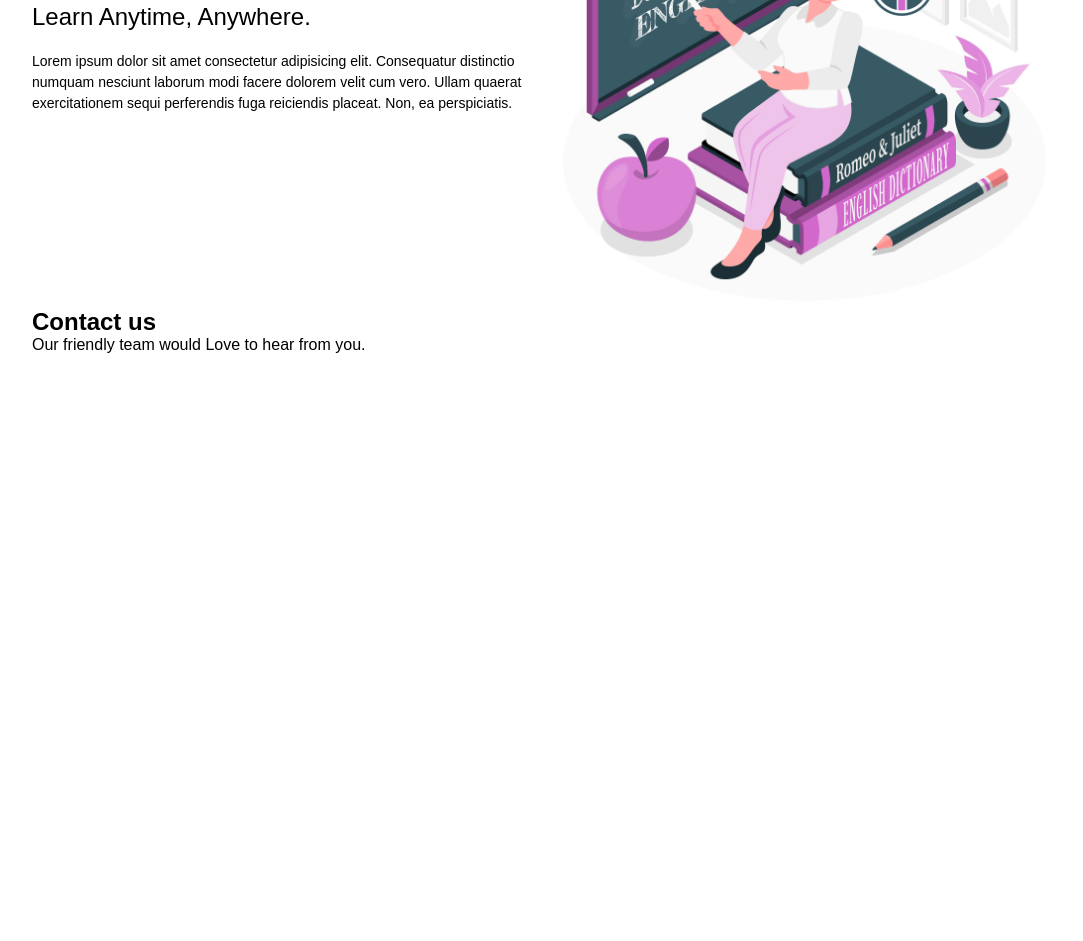
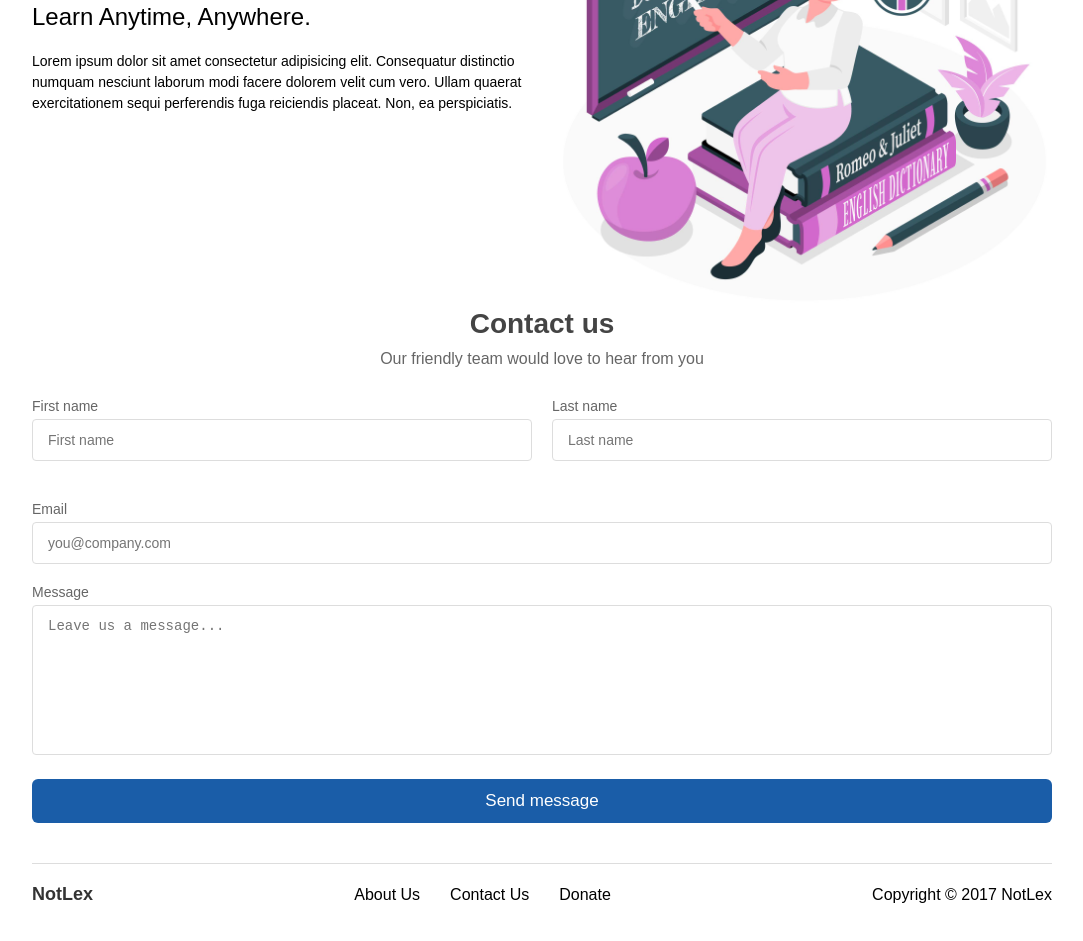
Before and after one commit to Bamshak90/notlex-landing-page, a plain HTML site: page index.html in a window 1280 px wide. Shown: the part 2480-3421 px from the top of the page, without its empty margins (98-1181 px from the left). Before the commit the page ends 2834 px from the top, so only its background shows below. Drawn offline with Linux system fonts and the light colour scheme.

Commit message:
Completed the Desktop version of the page by adding and styling the contact section and the footer section

```diff
--- a/css/style.css
+++ b/css/style.css
@@ -47,6 +47,7 @@ ul {
 .right-nav .btn {
   color: #000;
   background-color: #f3f2f2;
+  transition: background-color 0.3s;
 
 }
 
@@ -232,12 +233,100 @@ ul {
   grid-column: 3 / -1;
 }
 
+.contact-section {
+  margin-bottom: 40px;
+  text-align: center;
+}
 
 
 
+.contact-section h1 {
+  font-size: 28px;
+  color: #444;
+  margin-bottom: 10px;
+}
+
+.contact-section p {
+  color: #666;
+  font-size: 16px;
+  margin-bottom: 30px;
+}
+
+.form-group {
+  margin-bottom: 20px;
+}
+
+.form-row {
+  display: flex;
+  gap: 20px;
+  margin-bottom: 20px;
+}
+
+.form-group label {
+  display: block;
+  font-size: 14px;
+  color: #666;
+  margin-bottom: 5px;
+  text-align: left;
+}
+
+.form-control {
+  padding: 12px 15px;
+  width: 100%;
+  border: 1px solid #ddd;
+  outline: none;
+  border-radius: 4px;
+  font-size: 14px;
+}
+
+textarea.form-control {
+  height: 150px;
+  resize: none;
+}
 
 
+.contact-section .btn {
+  border: none;
+  width: 100%;
+  padding: 12px 15px;
+  background-color: #1a5da8;
+  color: #fff;
+  font-size: 17px;
+  border-radius: 6px;
+  cursor: pointer;
+  transition: background-color 0.3s;
+}
 
+
+.contact-section .btn:hover {
+  background-color: #12478c;
+}
+
+
+.footer {
+  display: flex;
+  justify-content: space-between;
+  align-items: center;
+  margin-top: 40px;
+  padding-top: 20px;
+  border-top: 1px solid #ddd;
+}
+
+.footer-brand {
+  font-weight: bold;
+  font-size: 18px;
+  color: #333;
+}
+
+.footer ul {
+  display: flex;
+  gap: 30px;
+
+}
+
+.footer-links a:hover {
+  text-decoration: underline;
+}
 
 
 
--- a/index.html
+++ b/index.html
@@ -108,12 +108,50 @@
 
   <!-- Start of the contact section -->
 
-  <div class="contact">
+
+  <div class="contact-section">
     <div class="container">
-      <h2>Contact us</h2>
-      <p>Our friendly team would Love to hear from you.</p>
+    <h1>Contact us</h1>
+    <p>Our friendly team would love to hear from you</p>
+
+    <form action="submit" method="post">
+        <div class="form-row">
+            <div class="form-group" style="flex: 1;">
+                <label for="first-name">First name</label>
+                <input type="text" class="form-control" id="first-name" placeholder="First name">
+            </div>
+            <div class="form-group" style="flex: 1;">
+                <label for="last-name">Last name</label>
+                <input type="text" class="form-control" id="last-name" placeholder="Last name">
+            </div>
+        </div>
+
+        <div class="form-group">
+            <label for="email">Email</label>
+            <input type="email" class="form-control" id="email" placeholder="you@company.com">
+        </div>
+
+        <div class="form-group">
+            <label for="message">Message</label>
+            <textarea class="form-control" id="message" placeholder="Leave us a message..."></textarea>
+        </div>
+
+        <button type="submit" class="btn">Send message</button>
+    </form>
+
+
+<div class="footer">
+    <div class="footer-brand">NotLex</div>
+    <div class="footer-links">
+        <ul>
+        <li><a href="#">About Us</a></li>
+        <li><a href="#">Contact Us</a></li>
+        <li><a href="#">Donate</a></li>
+      </ul>
     </div>
+    <div class="footer-copyright">Copyright © 2017 NotLex</div>
+</div>
   </div>
-
+</div>
 </body>
 </html>
```
